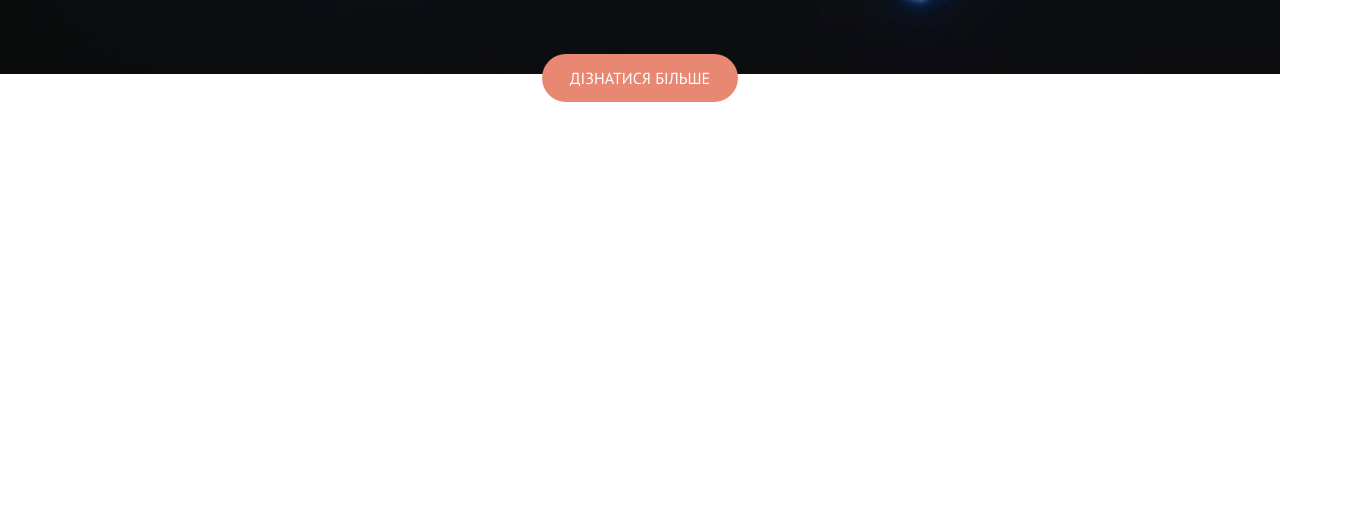
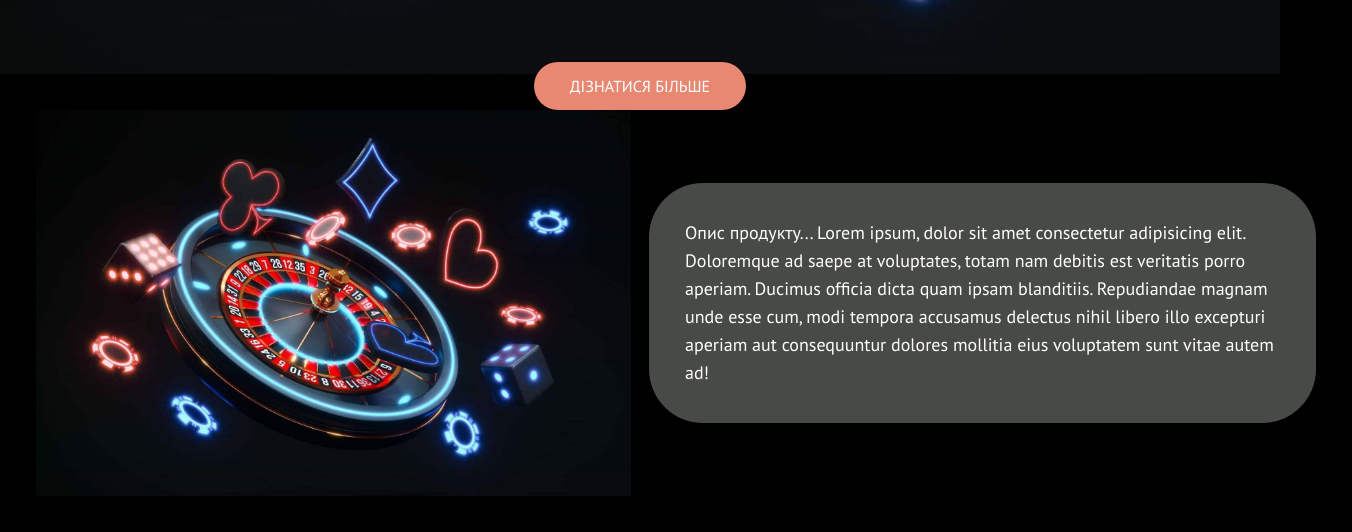
Before and after one commit to volodymir-tymtsias/novoplex-test, a website: page index.html in a window 1280 px wide. Shown: the part 726-1258 px from the top of the page, 1352 px wide, since content can reach past the window. Before the commit the page ends 856 px from the top, so only its background shows below. Drawn offline with nearby package versions, Linux system fonts and the light colour scheme.

Commit message:
Add about section

```diff
--- a/index.html
+++ b/index.html
@@ -5,13 +5,34 @@
     <meta name="viewport" content="width=device-width, initial-scale=1.0" />
     <title>iGaming Product Landing Page</title>
     <link rel="stylesheet" href="./styles/main.css" />
+    <script src="scripts/main.js" defer></script>
   </head>
-  <body>
+  <body class="page__body">
     <header class="header">
       <div class="header__container">
         <h1 class="title title--header">iGaming Product</h1>
-        <button class="button" id="learn-more-btn">Дізнатися більше</button>
+        <button class="button" id="learn-more-btn" type="button">
+          Дізнатися більше
+        </button>
       </div>
     </header>
+
+    <main>
+      <section id="about-product" class="about">
+        <div class="about__container">
+          <div class="about__img-wrapper">
+            <img src="images/product.jpg" alt="Product Image" class="about__image"/>
+          </div>
+          <p class="about__text">
+            Опис продукту... Lorem ipsum, dolor sit amet consectetur adipisicing
+            elit. Doloremque ad saepe at voluptates, totam nam debitis est
+            veritatis porro aperiam. Ducimus officia dicta quam ipsam blanditiis.
+            Repudiandae magnam unde esse cum, modi tempora accusamus delectus
+            nihil libero illo excepturi aperiam aut consequuntur dolores mollitia
+            eius voluptatem sunt vitae autem ad!
+          </p>
+        </div>
+      </section>
+    </main>
   </body>
 </html>
--- a/scripts/main.js
+++ b/scripts/main.js
@@ -0,0 +1,3 @@
+document.getElementById('learn-more-btn').addEventListener('click', () => {
+  document.getElementById('about-product').scrollIntoView({ block: "center", behavior: "smooth" });
+});
--- /dev/null
+++ b/styles/blocks/about.scss
@@ -0,0 +1,62 @@
+.about {
+  width: 100%;
+  padding: 1rem;
+
+  @include md {
+    padding: 1.5rem;
+  }
+  @include lg {
+    padding: 2rem;
+  }
+
+  &__container {
+    display: flex;
+    flex-direction: column;
+    align-items: center;
+    gap: 1rem;
+    margin: 0 auto;
+    max-width: 1500px;
+
+    @include lg {
+      flex-direction: row;
+    }
+  }
+
+  &__img-wrapper {
+    display: flex;
+    align-items: center;
+    width: 100%;
+    max-height: 400px;
+    overflow: hidden;
+
+    @include lg {
+      width: 50%;
+      max-height: none;
+    }
+  }
+
+  &__image {
+    width: 100%;
+    height: 100%;
+    object-fit: cover;
+    object-position: center;
+  }
+
+  &__text {
+    width: 100%;
+    padding: 1rem;
+    border-radius: 1rem;
+    color: $white;
+    background-color: $outer-space;
+
+    @include md {
+      padding: 1.5rem;
+      border-radius: 2rem;
+    }
+    @include lg {
+      padding: 2rem;
+      border-radius: 3rem;
+      width: 50%;
+    }
+  }
+}
--- a/styles/blocks/header.scss
+++ b/styles/blocks/header.scss
@@ -1,5 +1,6 @@
 .header {
   height: 100vh;
+  width: 100%;
   background: url(../../images/product.jpg);
   background-size: cover;
   background-position: center;
@@ -27,6 +28,7 @@
     gap: 2rem;
     height: 100%;
     padding: 1rem;
+    margin: 0 auto;
     max-width: 1440px;
     z-index: 10;
     overflow: hidden;
--- a/styles/main.scss
+++ b/styles/main.scss
@@ -8,3 +8,4 @@
 @import "./blocks/header.scss";
 @import "./blocks/title.scss";
 @import "./blocks/button.scss";
+@import "./blocks/about.scss";
--- a/styles/utils/_typography.scss
+++ b/styles/utils/_typography.scss
@@ -15,15 +15,23 @@
   font-weight: 400;
   font-style: normal;
   font-size: 14px;
-  line-height: 21px;
+  line-height: 20px;
   color: $white;
+
+  @include md {
+    font-size: 16px;
+    line-height: 24px;
+  }
+  @include lg {
+    font-size: 18px;
+    line-height: 28px;
+  }
 }
 
 %title-text {
   font-family: "PT Sans", sans-serif;
   font-style: normal;
   font-weight: 700;
-  // color: $white;
 }
 
 %button-text {
```
Also changed, not shown: styles/main.css, 1 other file.
